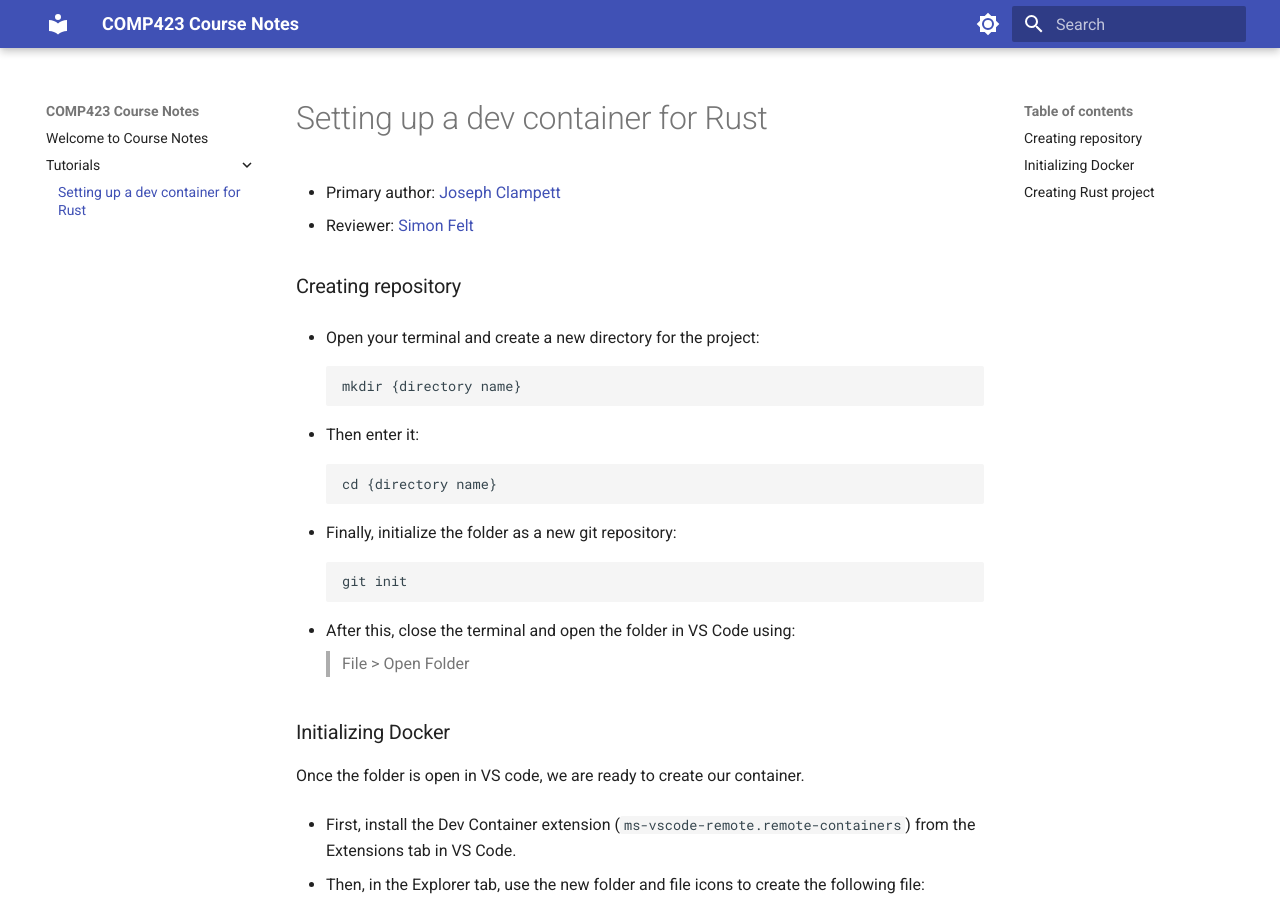
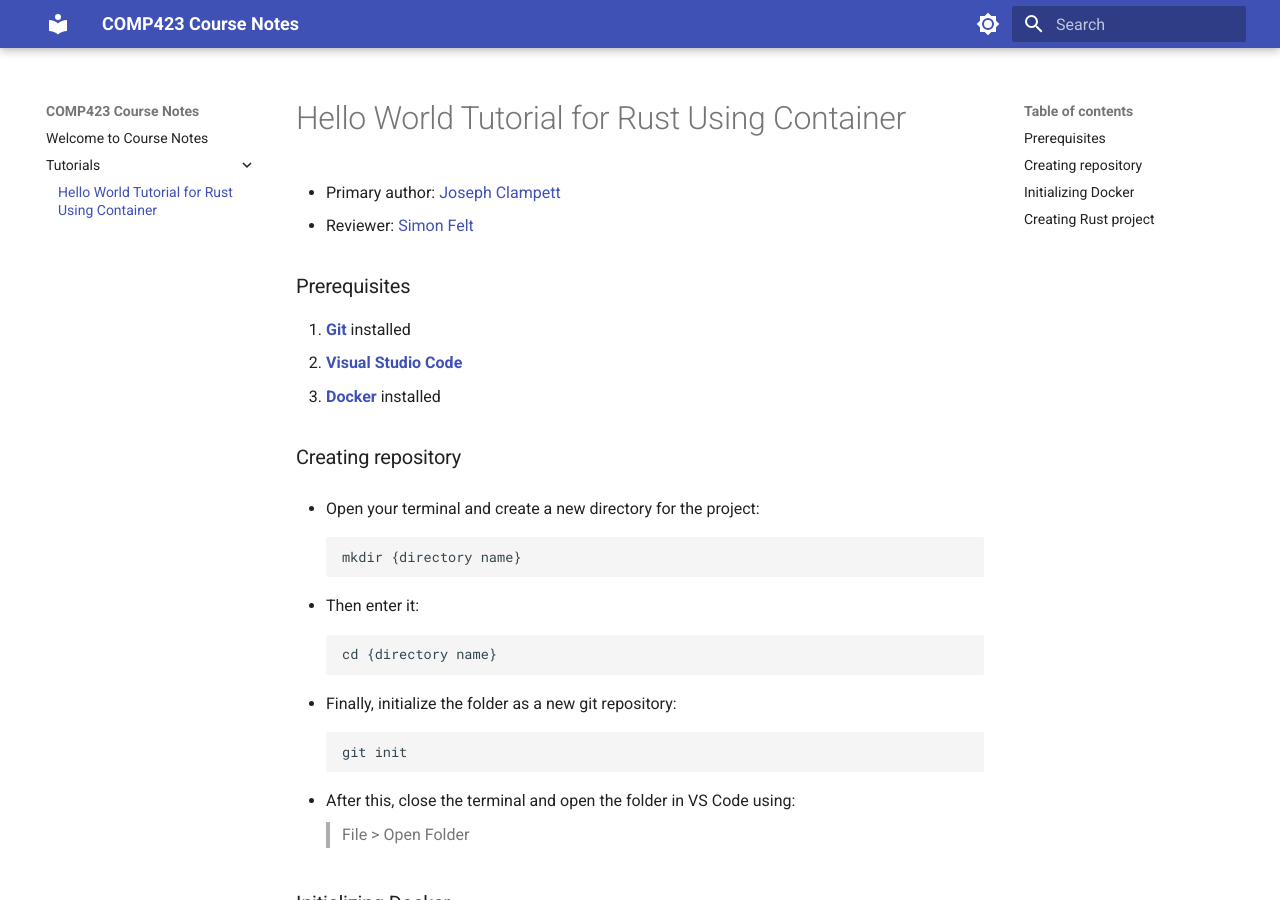
Before and after one commit to josephclampett-education/comp423-course-notes, an MkDocs documentation site: the page built from docs/tutorials/rust-setup.md, in a window 1280 px wide and 900 px high. Built offline with MkDocs 1.6.1 and Material for MkDocs 9.7.7, drawn with Linux system fonts in a browser that asks for light colours.

Commit message:
Added prereqs page

```diff
--- a/docs/tutorials/rust-setup.md
+++ b/docs/tutorials/rust-setup.md
@@ -1,6 +1,12 @@
-# Setting up a dev container for Rust
+# Hello World Tutorial for Rust Using Container
 * Primary author: [Joseph Clampett](https://github.com/josephclampett-education)
 * Reviewer: [Simon Felt](https://github.com/simofel)
+
+### Prerequisites
+1. [**Git**](https://code.visualstudio.com/docs/sourcecontrol/intro-to-git) installed
+2. [**Visual Studio Code**](https://code.visualstudio.com/)
+3. [**Docker**](https://www.docker.com/products/docker-desktop/) installed
+
 
 ### Creating repository
 - Open your terminal and create a new directory for the project:
```
